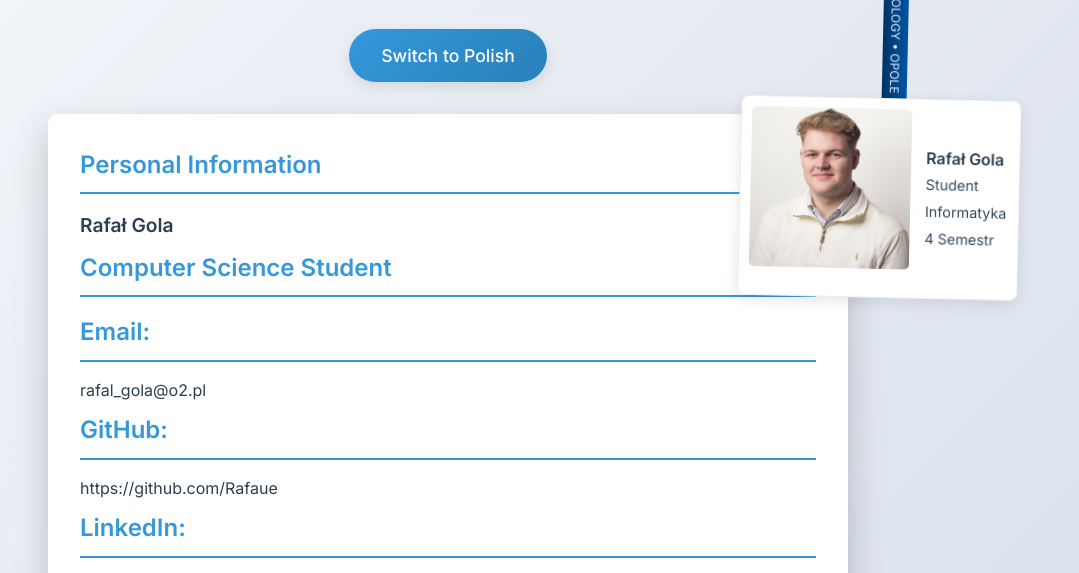
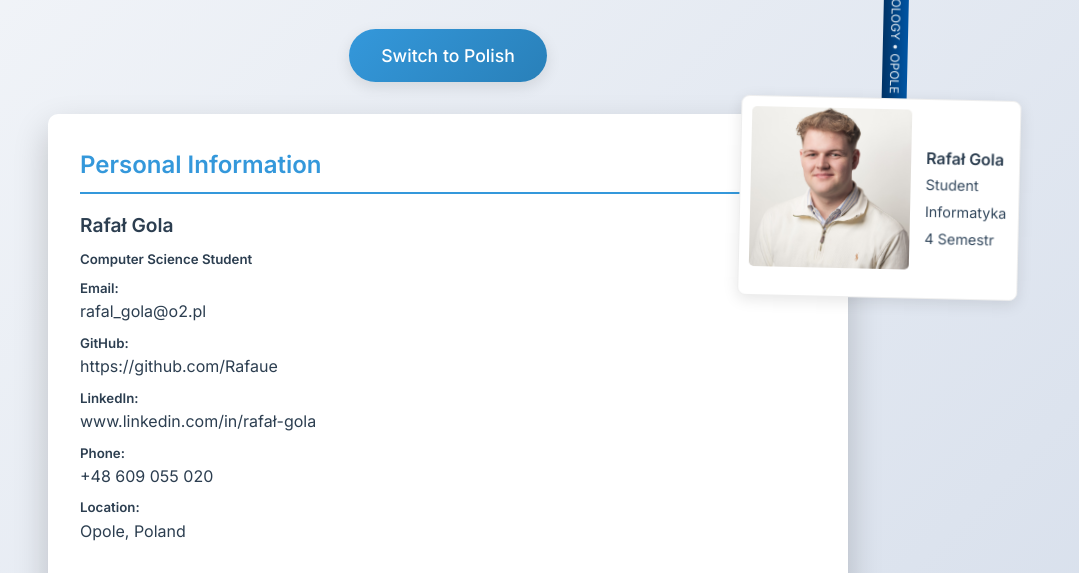
Before and after one commit to Rafaue/CV, a plain HTML site: page index.html in a window 1280 px wide. Shown: the part 162-735 px from the top of the page, without its empty margins (192-1271 px from the left). Drawn offline with Linux system fonts and the light colour scheme.

Commit message:
Update index.html

```diff
--- a/index.html
+++ b/index.html
@@ -48,12 +48,12 @@
                         <h2>Personal Information</h2>
                         <div class="cv-item">
                             <h3>Rafał Gola</h3>
-                            <p><h2>Computer Science Student</h2></p>
-                            <p><h2>Email:</h2> rafal_gola@o2.pl</p>
-                            <p><h2>GitHub:</h2> https://github.com/Rafaue</p>
-                            <p><h2>LinkedIn:</h2> www.linkedin.com/in/rafał-gola</p>
-                            <p><h2>Phone:</h2> +48 609 055 020</p>
-                            <p><h2>Location:</h2> Opole, Poland</p>
+                            <p><h5>Computer Science Student</h5></p>
+                            <p><h5>Email:</h5> rafal_gola@o2.pl</p>
+                            <p><h5>GitHub:</h5> https://github.com/Rafaue</p>
+                            <p><h5>LinkedIn:</h5> www.linkedin.com/in/rafał-gola</p>
+                            <p><h5>Phone:</h5> +48 609 055 020</p>
+                            <p><h5>Location:</h5> Opole, Poland</p>
                         </div>
                     </div>
 
@@ -132,12 +132,12 @@
                         <h2>Dane Osobowe</h2>
                         <div class="cv-item">
                             <h3>Rafał Gola</h3>
-                            <p>Student Informatyki</p>
-                            <p>Email: rafal_gola@o2.pl</p>
-                            <p>GitHub: https://github.com/Rafaue</p>
-                            <p>LinkedIn: www.linkedin.com/in/rafał-gola</p>
-                            <p>Telefon: +48 609 055 020</p>
-                            <p>Lokalizacja: Opole, Polska</p>
+                            <p><h5>Student Informatyki</h5></p>
+                            <p><h5>Email:</h5> rafal_gola@o2.pl</p>
+                            <p><h5>GitHub:</h5> https://github.com/Rafaue</p>
+                            <p><h5>LinkedIn:</h5> www.linkedin.com/in/rafał-gola</p>
+                            <p><h5>Telefon:</h5> +48 609 055 020</p>
+                            <p><h5>Lokalizacja:</h5> Opole, Poland</p>
                         </div>
                     </div>
 
```
